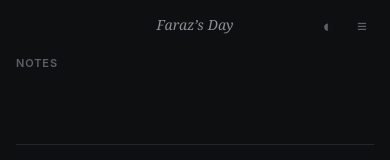
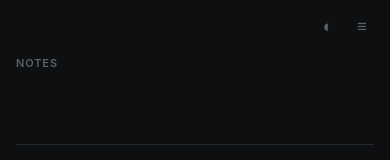
Before and after one commit to faraz-35/dayapp, a React (Vite) app: page / in a window 390 px wide. Shown: the top 160 px of the page. Built offline with nearby package versions, Linux system fonts and the light colour scheme.

Commit message:
Masthead always visible; timer chip trims to pulse + elapsed (name in tooltip)

```diff
--- a/src/App.tsx
+++ b/src/App.tsx
@@ -592,24 +592,24 @@ export default function App() {
     <div className="app">
       <header className="header">
         {/* The list view carries the brand; the journal view its own title.
-            While a timer runs, the masthead steps aside — the chip can reach
-            the center on a 480px window. */}
-        <span className={`title${activeTimer ? " title-yields" : ""}`}>
-          {view === "journal" ? "Journal" : "Faraz’s Day"}
-        </span>
+            Always rendered — the timer chip carries no task-name text (tooltip
+            only), so the two coexist on the 480px window. Below ~455px the
+            media query in index.css hides the masthead. */}
+        <span className="title">{view === "journal" ? "Journal" : "Faraz’s Day"}</span>
         <div className="header-right">
           {/* The running timer is always visible here — survives scrolling away
-              from the timed row, and doubles as a "current focus" display. Click
-              the body to stop (keep the session); × discards it entirely. */}
+              from the timed row, and doubles as a "current focus" display.
+              Pulse + elapsed only; the task name rides in the tooltip so the
+              centered masthead never has to hide. Click to stop (keep the
+              session); × discards it entirely. */}
           {activeTimer && (
             <div className="timer-chip" title="Timer running">
               <button
                 className="timer-chip-main"
                 onClick={() => handleToggleTimer(activeTimer.itemId)}
-                title="Stop timer (keep session)"
+                title={`Stop timer (keep session) — ${activeTimer.itemText || "Timer"}`}
               >
                 <span className="timer-chip-pulse" />
-                <span className="timer-chip-name">{activeTimer.itemText || "Timer"}</span>
                 <span className="timer-chip-elapsed">{formatLiveDuration(liveElapsed)}</span>
               </button>
               <button
--- a/src/index.css
+++ b/src/index.css
@@ -84,12 +84,14 @@ button {
   letter-spacing: 0.01em;
   color: var(--text-dim);
   white-space: nowrap;
-  transition: opacity 0.12s ease;
 }
 
-/* Fades out while a timer runs, so the right-side timer chip (task names up
-   to 120px wide) never collides with it on a 480px window. */
-.title-yields { opacity: 0; }
+/* Below ~455px the trimmed timer chip and the centered masthead can't both
+   fit (minWidth is 360); the masthead steps aside. The 480px default is
+   unaffected. */
+@media (max-width: 455px) {
+  .title { display: none; }
+}
 
 .header-right {
   display: flex;
@@ -746,8 +748,9 @@ button {
 
 /* ---- Timer chip (header) ---------------------------------------------- */
 /* Pinned in the header so the running timer survives scrolling away from the
-   timed row. A pulsing accent dot + task name + live elapsed; click to stop
-   (keep session), × to discard. */
+   timed row. Pulse + elapsed only — no task-name text, which is what lets the
+   centered masthead stay visible beside it on a 480px window (the name rides
+   in the tooltip). Click to stop (keep session), × to discard. */
 .timer-chip {
   display: flex;
   align-items: stretch;
@@ -778,13 +781,6 @@ button {
 @keyframes timer-pulse {
   0%, 100% { opacity: 1; box-shadow: 0 0 0 0 rgba(123, 140, 255, 0.45); }
   50%      { opacity: 0.55; box-shadow: 0 0 0 3px rgba(123, 140, 255, 0); }
-}
-.timer-chip-name {
-  font-size: 12px;
-  max-width: 120px;
-  overflow: hidden;
-  text-overflow: ellipsis;
-  white-space: nowrap;
 }
 .timer-chip-elapsed {
   font-size: 12px;
```
Also changed, not shown: 1 other file (tests, documents, lock files or other folders).
